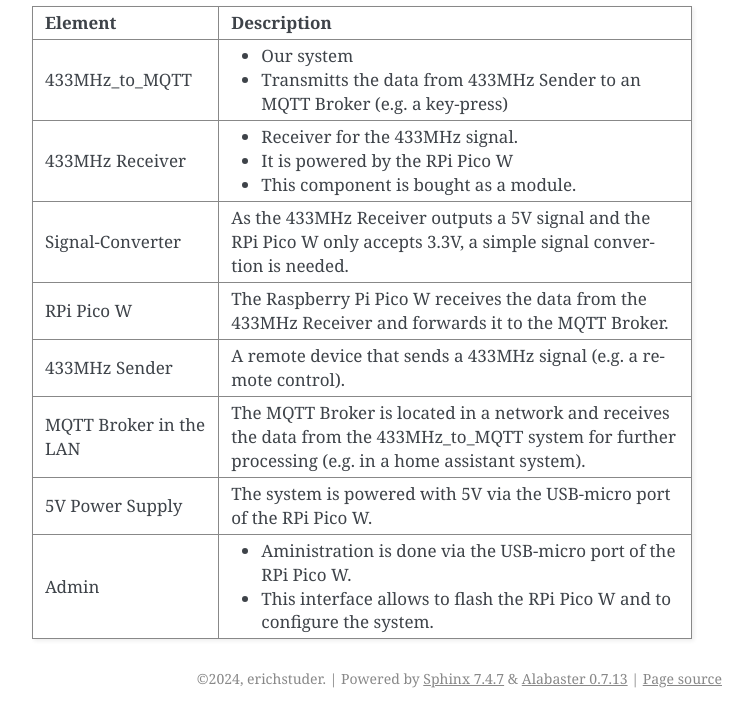
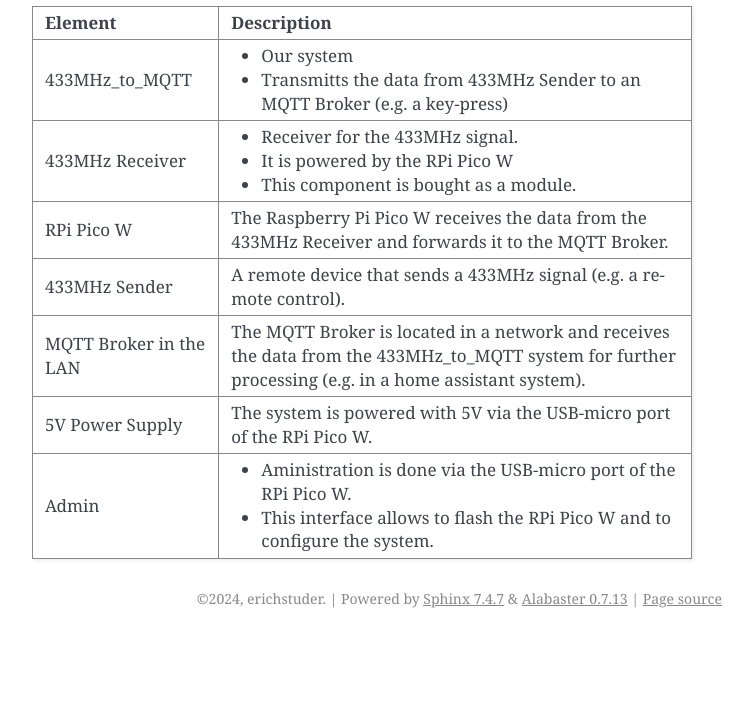
Before and after one commit to erichstuder/433MHz_to_MQTT, a Sphinx documentation site: the page built from doc/source/doc.rst, in a window 1280 px wide, cut to the strip 272-990 px from the top of the page. Shown: the whole strip, without its empty margins (388-1141 px from the left). Built offline with Sphinx 7.4.7, drawn with Linux system fonts in a browser that asks for light colours; after the commit the page ends 910 px from its top, so only the background shows below that.

Commit message:
doc: remove obsolete signal converter between 433MHz Receiver and RPi

```diff
--- a/doc/source/doc.rst
+++ b/doc/source/doc.rst
@@ -17,8 +17,6 @@ System Scope and Context
      - - Receiver for the 433MHz signal.
        - It is powered by the RPi Pico W
        - This component is bought as a module.
-   * - Signal-Converter
-     - As the 433MHz Receiver outputs a 5V signal and the RPi Pico W only accepts 3.3V, a simple signal convertion is needed.
    * - RPi Pico W
      - The Raspberry Pi Pico W receives the data from the 433MHz Receiver and forwards it to the MQTT Broker.
    * - 433MHz Sender
```
Also changed, not shown: 1 other file.
